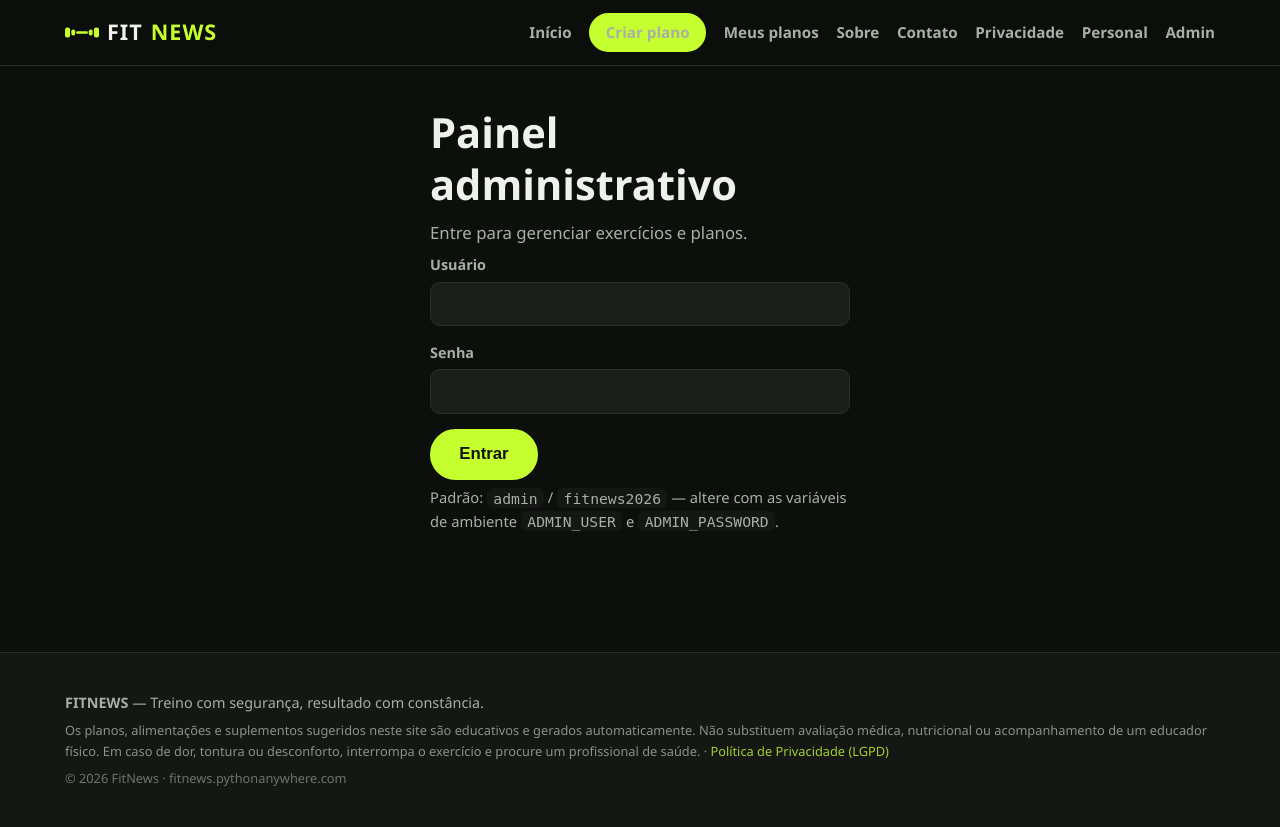
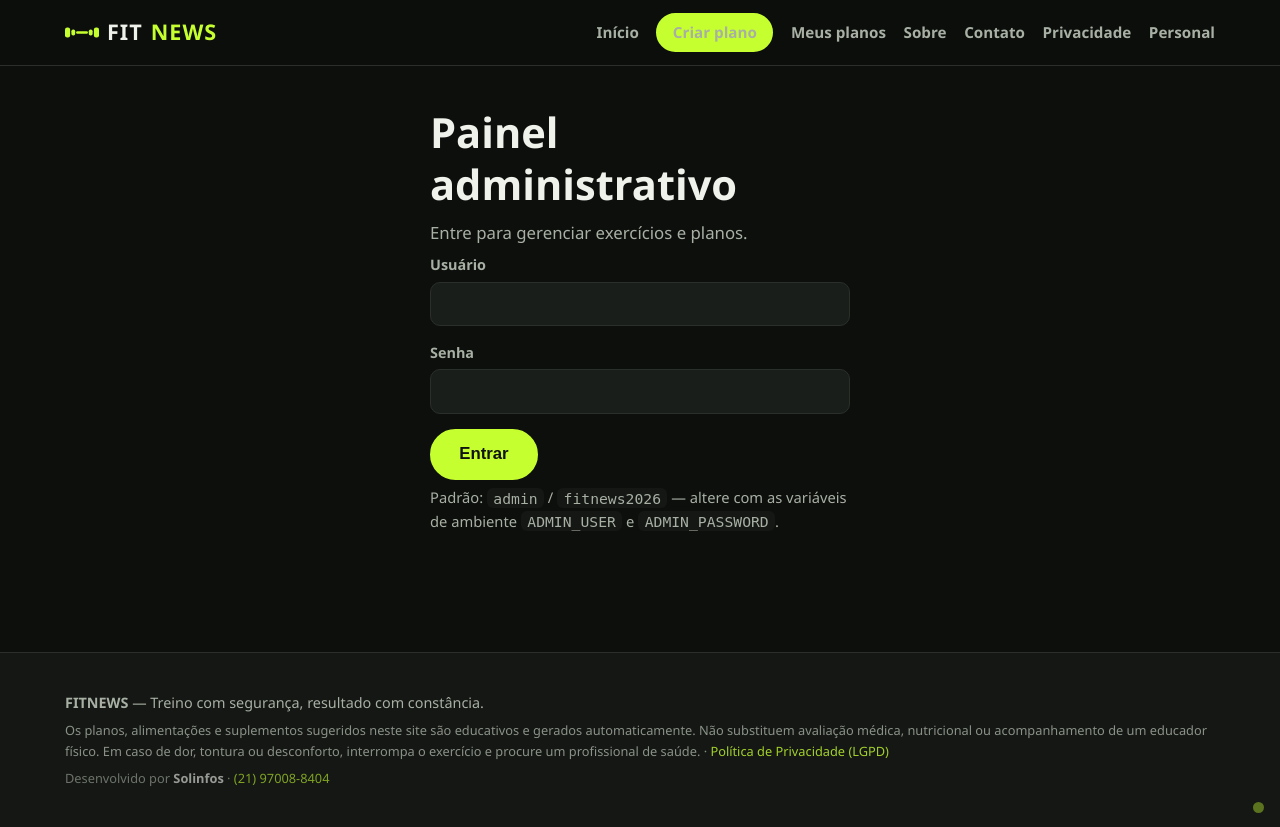
Before and after one commit to luizaugusto2006/fitnews, a Flask app: page /admin in a window 1280 px wide. Run offline with Flask 3, Linux system fonts and the light colour scheme.

Commit message:
Menu sem Admin; ponto de acesso admin no rodape; credito Solinfos no rodape

```diff
--- a/static/css/style.css
+++ b/static/css/style.css
@@ -292,10 +292,20 @@
 .busca-filtros input[type="search"] { flex: 1; min-width: 200px; }
 
 /* ---------- rodape ---------- */
-.rodape { border-top: 1px solid var(--borda); background: var(--fundo2); margin-top: 3rem; padding: 2rem 0; }
+.rodape { border-top: 1px solid var(--borda); background: var(--fundo2); margin-top: 3rem; padding: 2rem 0; position: relative; }
 .rodape p { color: var(--texto2); font-size: .9rem; }
 .disclaimer { font-size: .8rem !important; opacity: .8; }
 .cop { font-size: .8rem !important; opacity: .6; }
+.cop strong { color: var(--texto); }
+.ponto-admin {
+  position: absolute; right: 16px; bottom: 14px;
+  width: 11px; height: 11px; border-radius: 50%;
+  background: rgba(198,255,47,.4); transition: .15s;
+}
+.ponto-admin:hover {
+  background: var(--acento); transform: scale(1.35);
+  box-shadow: 0 0 10px rgba(198,255,47,.8); text-decoration: none;
+}
 
 /* ---------- imagens e ornamentos ---------- */
 .logo { display: flex; align-items: center; gap: .5rem; }
--- a/templates/base.html
+++ b/templates/base.html
@@ -26,7 +26,6 @@
       <a href="{{ url_for('contato') }}">Contato</a>
       <a href="{{ url_for('privacidade') }}">Privacidade</a>
       <a href="{{ url_for('personal_painel') if session.get('personal_id') else url_for('personal') }}">Personal</a>
-      <a href="{{ url_for('admin_painel') if session.get('admin') else url_for('admin_login') }}">Admin</a>
     </nav>
   </div>
 </header>
@@ -49,8 +48,9 @@
   <div class="container">
     <p><strong>FITNEWS</strong> — Treino com segurança, resultado com constância.</p>
     <p class="disclaimer">Os planos, alimentações e suplementos sugeridos neste site são educativos e gerados automaticamente. Não substituem avaliação médica, nutricional ou acompanhamento de um educador físico. Em caso de dor, tontura ou desconforto, interrompa o exercício e procure um profissional de saúde. · <a href="{{ url_for('privacidade') }}">Política de Privacidade (LGPD)</a></p>
-    <p class="cop">© {{ date.today().year if date else '2026' }} FitNews · fitnews.pythonanywhere.com</p>
+    <p class="cop">Desenvolvido por <strong>Solinfos</strong> · <a href="tel:+5521970088404">(21) 97008-8404</a></p>
   </div>
+  <a class="ponto-admin" href="{{ url_for('admin_painel') if session.get('admin') else url_for('admin_login') }}" aria-label="Acesso administrativo" title="Admin"></a>
 </footer>
 <script src="{{ url_for('static', filename='js/main.js') }}"></script>
 {% block scripts %}{% endblock %}
```
